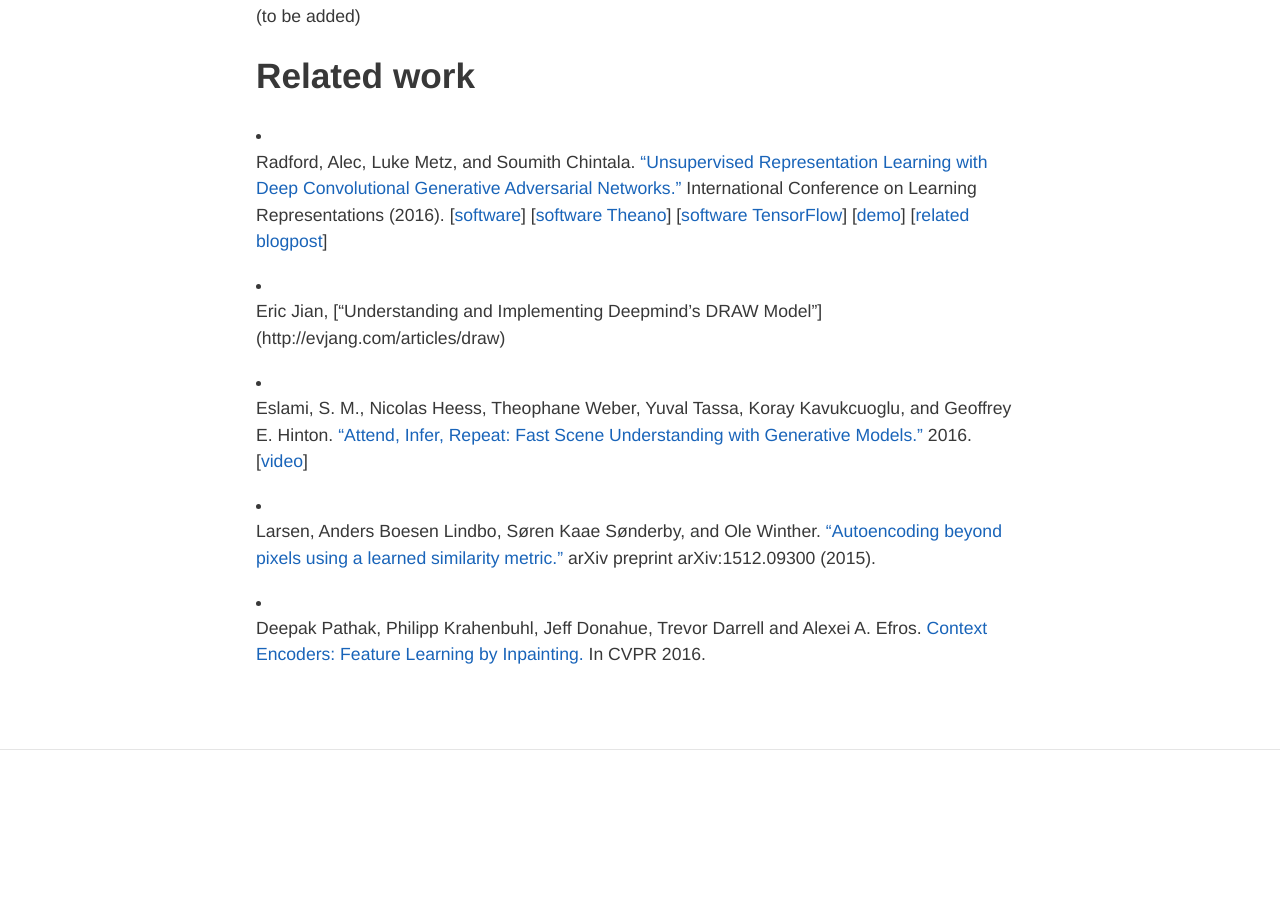
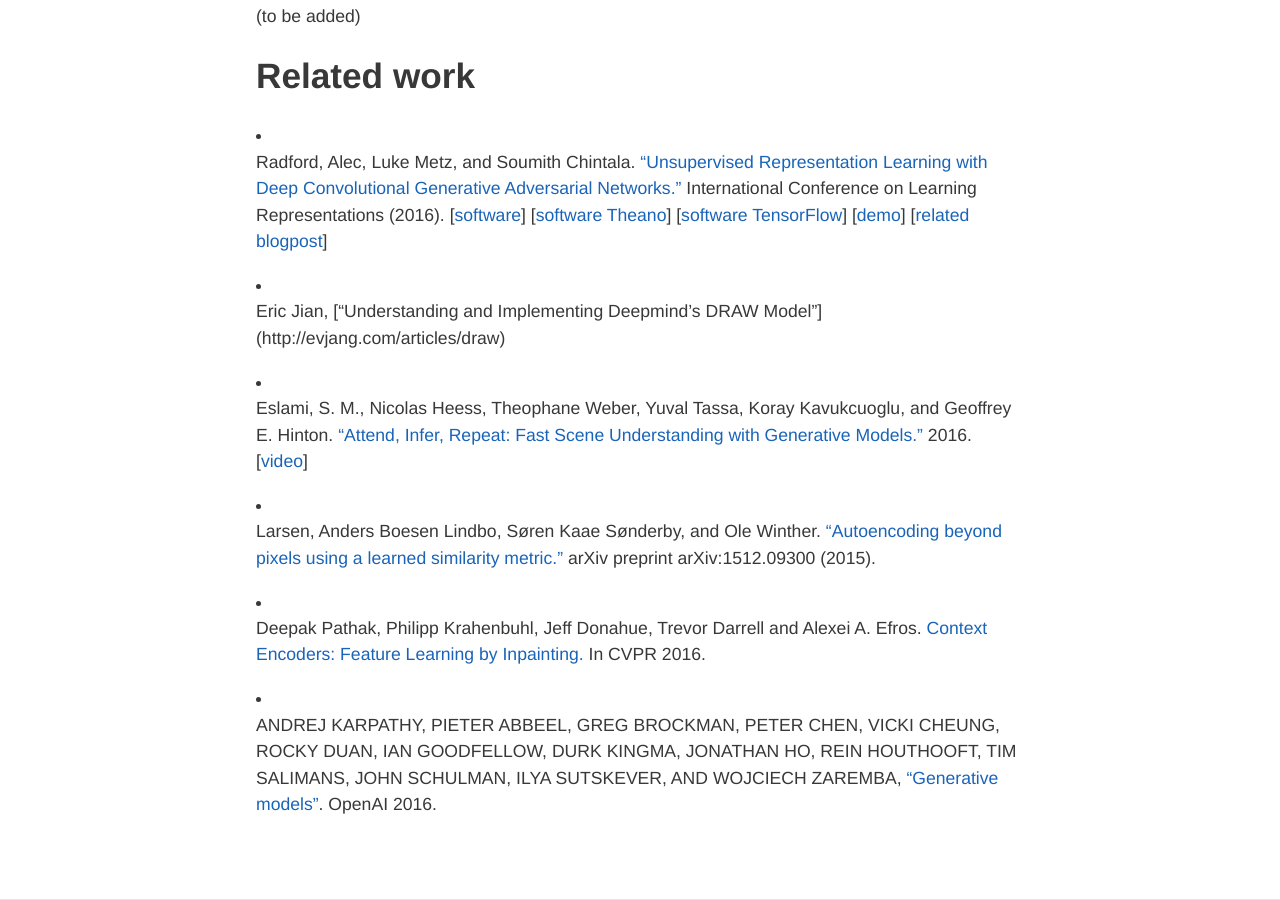
Before and after one commit to imatge-upc/telecombcn-2016-dlcv, a Jekyll site: the page built from generative.md, in a window 1280 px wide and 900 px high, scrolled down 774 px. Built offline with Jekyll 4.4.1, drawn with Linux system fonts in a browser that asks for light colours; nearby versions of some CDN libraries; before the commit the page ends 1524 px from its top, so only the background shows below that.

Commit message:
OpenAI site explaiing generative models

```diff
--- a/generative.md
+++ b/generative.md
@@ -34,3 +34,5 @@ hide: true
 * Larsen, Anders Boesen Lindbo, Søren Kaae Sønderby, and Ole Winther. ["Autoencoding beyond pixels using a learned similarity metric."](http://arxiv.org/abs/1512.09300) arXiv preprint arXiv:1512.09300 (2015).
 
 * Deepak Pathak, Philipp Krahenbuhl, Jeff Donahue, Trevor Darrell and Alexei A. Efros. [Context Encoders: Feature Learning by Inpainting.](http://www.cs.berkeley.edu/~pathak/context_encoder/)  In CVPR 2016.
+
+* ANDREJ KARPATHY, PIETER ABBEEL, GREG BROCKMAN, PETER CHEN, VICKI CHEUNG, ROCKY DUAN, IAN GOODFELLOW, DURK KINGMA, JONATHAN HO, REIN HOUTHOOFT, TIM SALIMANS, JOHN SCHULMAN, ILYA SUTSKEVER, AND WOJCIECH ZAREMBA, ["Generative models"](https://openai.com/blog/generative-models/). OpenAI 2016.
```
